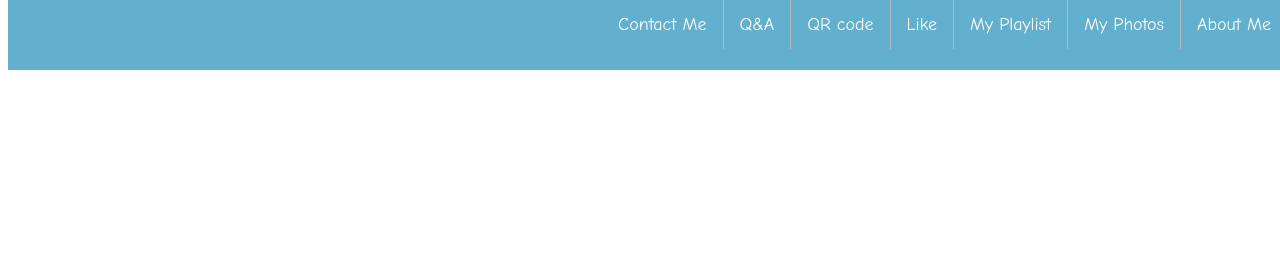
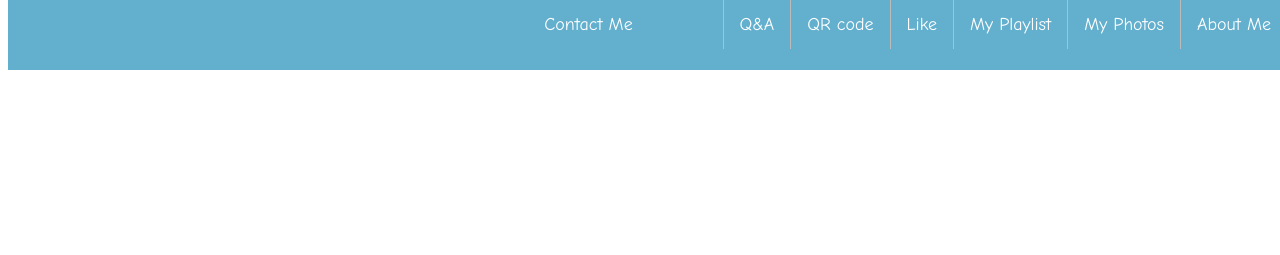
Before and after one commit to Dorintzalach/indexSvivot, a plain HTML site: page index.html in a window 1280 px wide. In both pictures the pointer is over the element 648 px from the left and 35 px from the top of the page. Shown: the top 255 px of the page. Drawn offline with Linux system fonts and the light colour scheme.

Commit message:
Update style.css

```diff
--- a/style.css
+++ b/style.css
@@ -28,7 +28,7 @@ li a {
 }
 
 #menu :hover{
-	hight: 300px;
+	width: 300px;
 }
 
 
```
